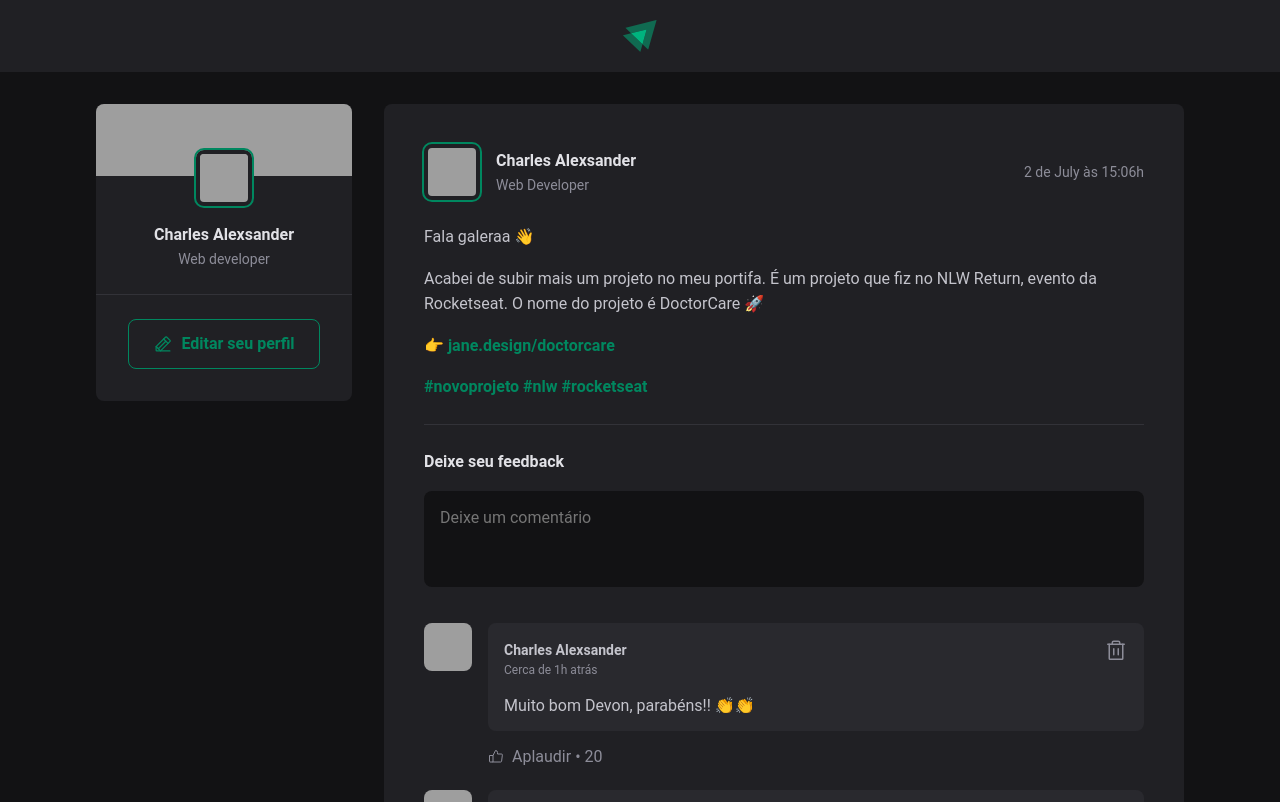
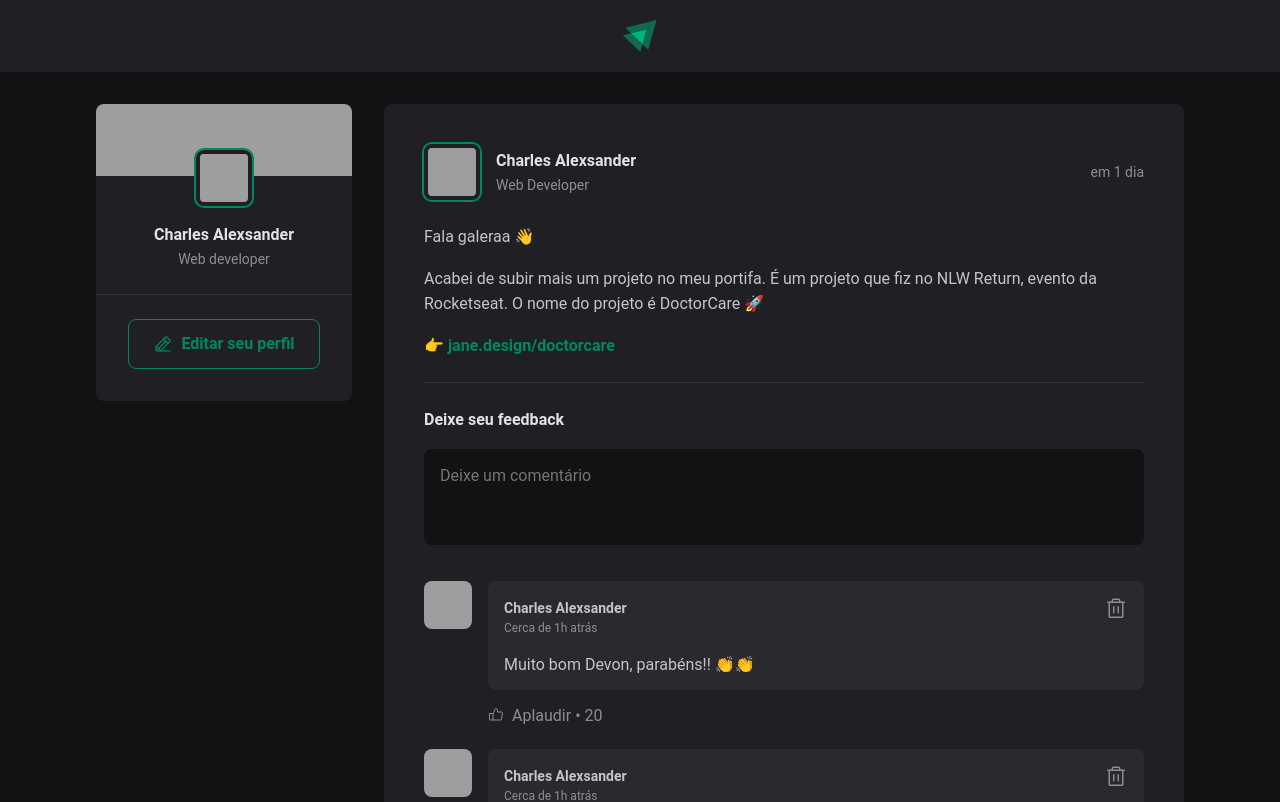
Before and after one commit to Chdias3/Rede-social-de-posts, a React app: page / in a window 1280 px wide. Shown: the top 802 px of the page. Built offline with nearby package versions, Linux system fonts and the light colour scheme; grey boxes are pictures that could not be loaded; the HTML template or start-up script is replaced by a standard one.

Commit message:
:rocket: Propredades do Post e trabalhando com datas e map

```diff
--- a/package.json
+++ b/package.json
@@ -8,6 +8,7 @@
     "preview": "vite preview"
   },
   "dependencies": {
+    "date-fns": "^2.28.0",
     "phosphor-react": "^1.4.1",
     "react": "^18.0.0",
     "react-dom": "^18.0.0"
--- a/src/App.jsx
+++ b/src/App.jsx
@@ -46,7 +46,7 @@
       },
       { type: 'link', content: '👉 jane.design/doctorcare' }
     ],
-    publishedAt: new Date('2022-07-03 15:06:00')
+    publishedAt: new Date('2022-07-01 15:06:00')
   }
 ]
 
@@ -64,11 +64,11 @@
           {/* O map diferente do forEch retorna algo por isso usamos ele  */}
           {posts.map(post => {
             return (
-            <Post
-            author={post.author}
-            content={post.content}
-            publishedAt={post.publishedAt}
-            />)
+              <Post
+                author={post.author}
+                content={post.content}
+                publishedAt={post.publishedAt}
+              />)
           })}
         </main>
       </div>
--- a/src/components/Post.jsx
+++ b/src/components/Post.jsx
@@ -1,5 +1,5 @@
-import { format } from 'date-fns';
-
+import { format, formatDistanceToNow } from 'date-fns';
+import ptBR from 'date-fns/locale/pt-BR';
 import { Avatar } from './Avatar';
 import { Comment } from './Comment';
 import styles from './Post.module.css';
@@ -10,8 +10,17 @@
 //publishedAt: Date
 // content: Strng
 
-export function Post({ author, publishedAt }) {
-  const publishedDateFormatted = format(publishedAt, "d 'de' LLLL 'às' HH:mm'h'")
+export function Post({ author, publishedAt, content }) {
+  const publishedDateFormatted = format(publishedAt, "d 'de' LLLL 'às' HH:mm'h'", {
+    locale: ptBR,
+  })
+
+  // Armazena a data de publicação do post relativa ao agora
+  //Recebe uma data publishedAt  e compara com a data de agora
+  const publishedDateRelatveToNow = formatDistanceToNow(publishedAt, {
+    locale: ptBR,
+    addSuffix: true,
+  })
 
   // const publishedDateFormatted = new Intl.DateTimeFormat('pt-BR', {
   //   day: '2-digit',
@@ -31,24 +40,19 @@
           </div>
         </div>
 
-        <time title="" dateTime="2022-06-30 21:51:00">
-          {publishedDateFormatted}
+        <time title={publishedDateFormatted} dateTime={publishedAt.toISOString()}>
+          {publishedDateRelatveToNow}
         </time>
       </header>
 
       <div className={styles.content}>
-        <p>Fala galeraa 👋</p>
-        <p>
-          Acabei de subir mais um projeto no meu portifa. É um projeto que fiz
-          no NLW Return, evento da Rocketseat. O nome do projeto é DoctorCare 🚀
-        </p>
-        <p>
-          👉 <a href="#">jane.design/doctorcare</a>
-        </p>
-        <p>
-          <a href="#">#novoprojeto</a> <a href="#">#nlw</a>{' '}
-          <a href="#">#rocketseat</a>
-        </p>
+        {content.map(line => {
+          if (line.type === 'paragraph') {
+            return <p>{line.content}</p>
+          } else if (line.type === 'link') {
+            return <p><a href="#">{line.content}</a></p>
+          }
+        })}
       </div>
 
       <form className={styles.comentForm}>
```
Also changed, not shown: 1 other file (tests, documents, lock files or other folders).
